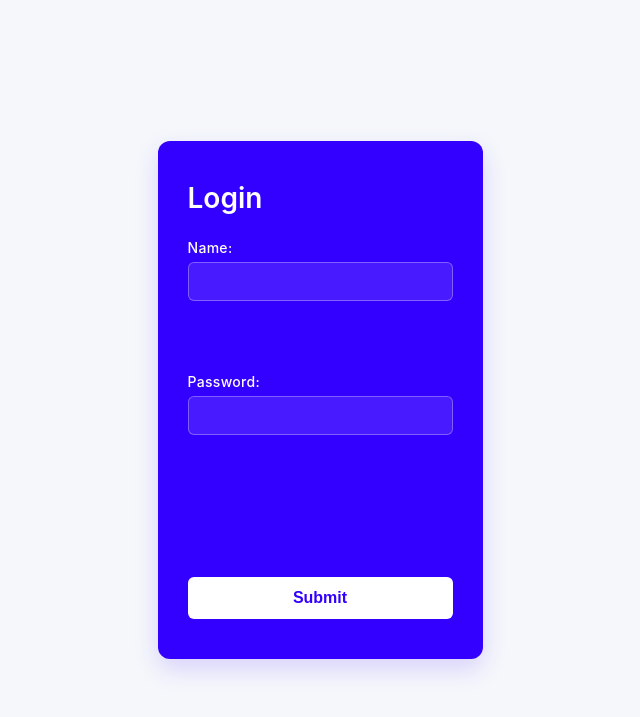
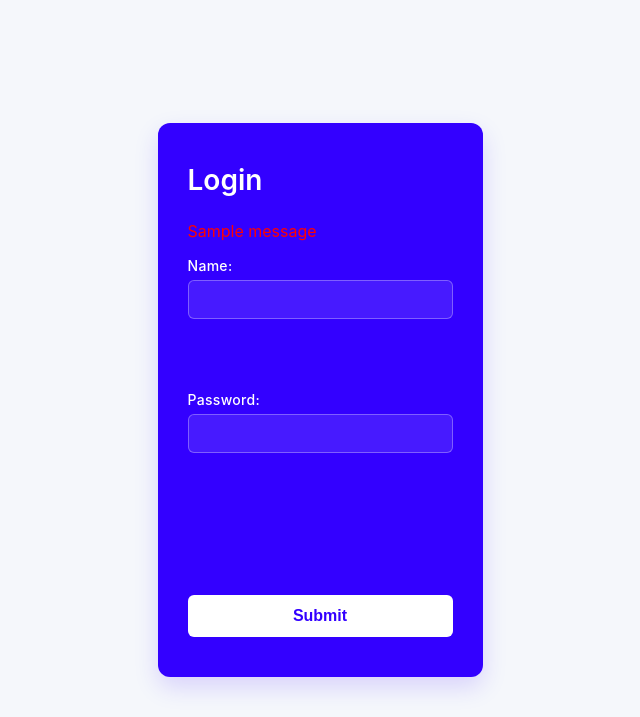
Before and after one commit to Akshay-Menon95/To-do-List, a Django app: page /login/ in a window 1280 px wide. Shown: the top 717 px of the page, without its empty margins (340-980 px from the left). Run offline with Django 5.2, Linux system fonts and the light colour scheme; one stand-in notice (Sample message) is shown.

Commit message:
committed

```diff
--- a/app1/views.py
+++ b/app1/views.py
@@ -3,6 +3,7 @@ from django.contrib.auth.models import User
 from django.contrib.auth import authenticate,login,logout
 from django.contrib.auth.decorators import login_required
 from .models import Task
+from django.contrib import messages
 # Create your views here.
 def register_page(request):
     if request.method == 'POST':
@@ -20,6 +21,8 @@ def login_page(request):
         if c:
             login(request, c)
             return redirect('dashboard')
+        else:
+            messages.error(request, 'Invalid username or password')
     return render(request,'login.html')
 
 def dashboard_page(request):
--- a/templates/login.html
+++ b/templates/login.html
@@ -120,6 +120,11 @@
         <div class="card-container">
             <div class="card">
                 <h2>Login</h2>
+                {% if messages %}
+                    {% for message in messages %}
+                            <p style="color: red;">{{ message }}</p>
+                    {% endfor %}
+                {% endif %}
                 <form method="post">
                     {% csrf_token %}
                     <label>Name: <input type="text" name="text"></label><br>
```
Also changed, not shown: db.sqlite3.
